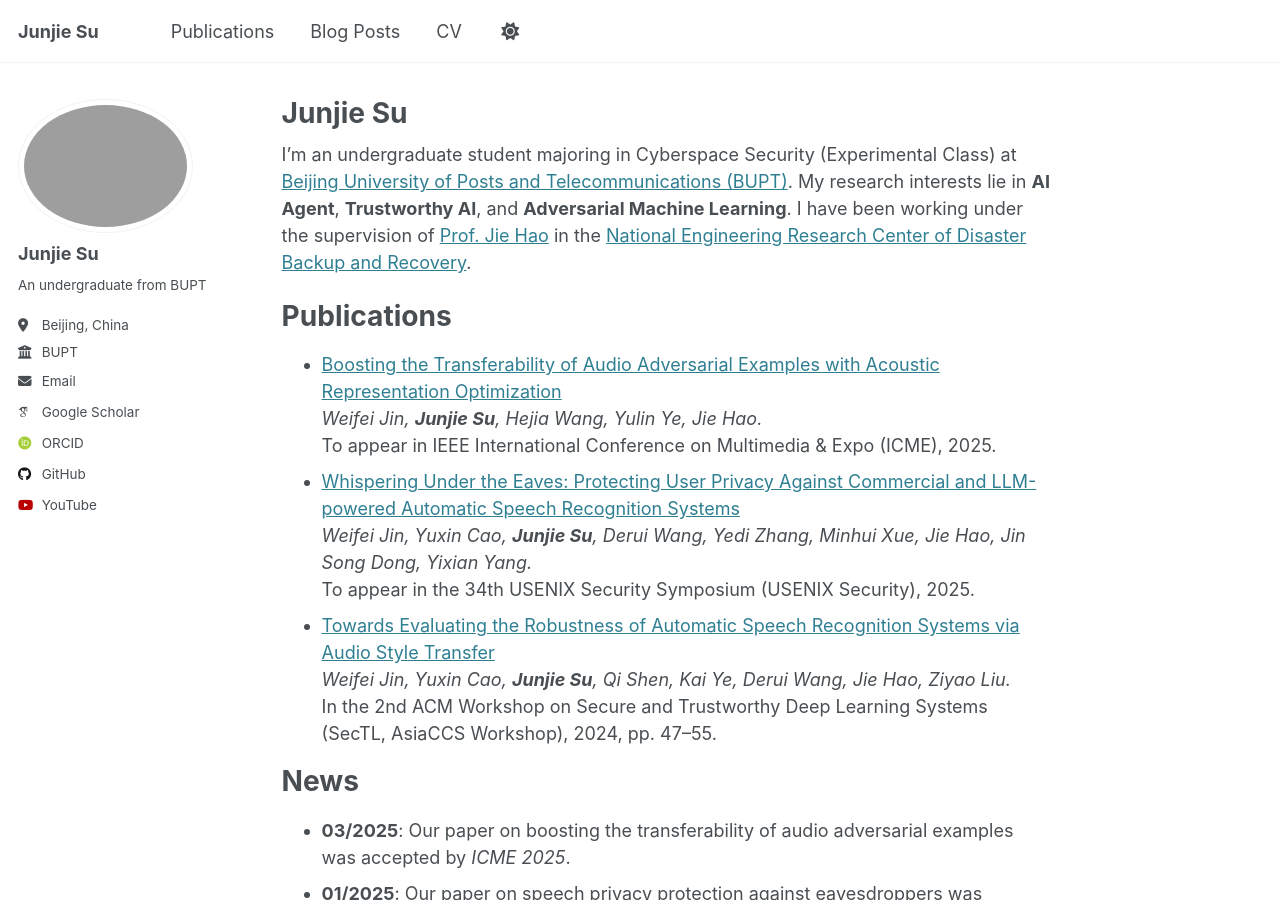
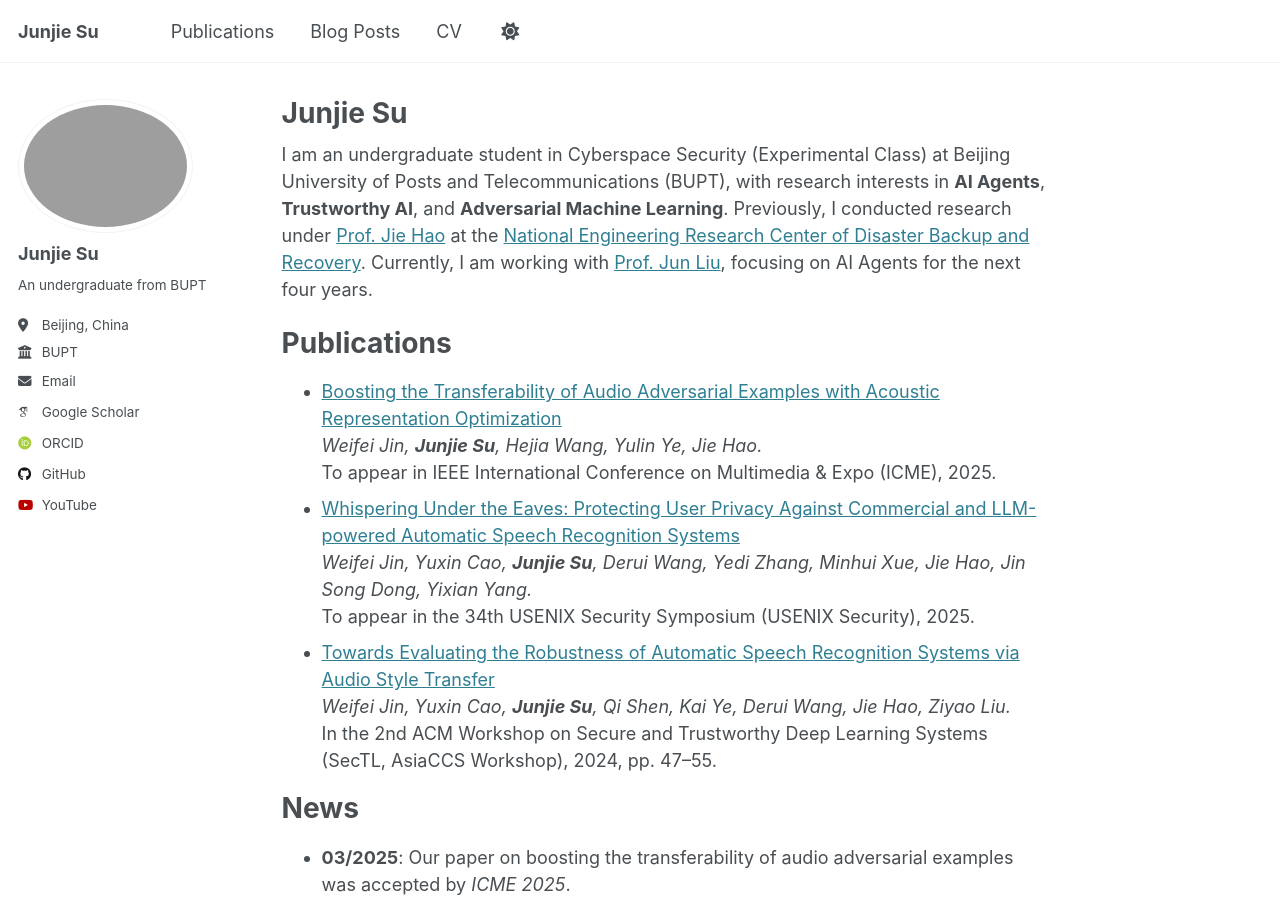
Before and after one commit to Junjie-Su/junjie-su.github.io, a Jekyll site: the page built from _pages/about.md, in a window 1280 px wide and 900 px high. Built offline with Jekyll 4.4.1, drawn with Linux system fonts in a browser that asks for light colours; some web fonts are replaced.

Commit message:
update: update personal info

```diff
--- a/_pages/about.md
+++ b/_pages/about.md
@@ -6,10 +6,9 @@ redirect_from:
   - /about/
   - /about.html
 ---
-I'm an undergraduate student majoring in Cyberspace Security (Experimental Class) at
-[Beijing University of Posts and Telecommunications (BUPT)](https://www.bupt.edu.cn/).
-My research interests lie in **AI Agent**, **Trustworthy AI**, and **Adversarial Machine Learning**.
-I have been working under the supervision of [Prof. Jie Hao](https://scss.bupt.edu.cn/info/1063/3808.htm) in the [National Engineering Research Center of Disaster Backup and Recovery](http://www.zaibei.org.cn/).
+I am an undergraduate student in Cyberspace Security (Experimental Class) at Beijing University of Posts and Telecommunications (BUPT), with research interests in **AI Agents**, **Trustworthy AI**, and **Adversarial Machine Learning**.
+Previously, I conducted research under [Prof. Jie Hao](https://scss.bupt.edu.cn/info/1063/3808.htm) at the [National Engineering Research Center of Disaster Backup and Recovery](http://www.zaibei.org.cn/).
+Currently, I am working with [Prof. Jun Liu](https://teacher.bupt.edu.cn/liujun/zh_CN/index/64453/list/), focusing on AI Agents for the next four years.
 
 Publications
 ============
```
Also changed, not shown: 1 other file.
